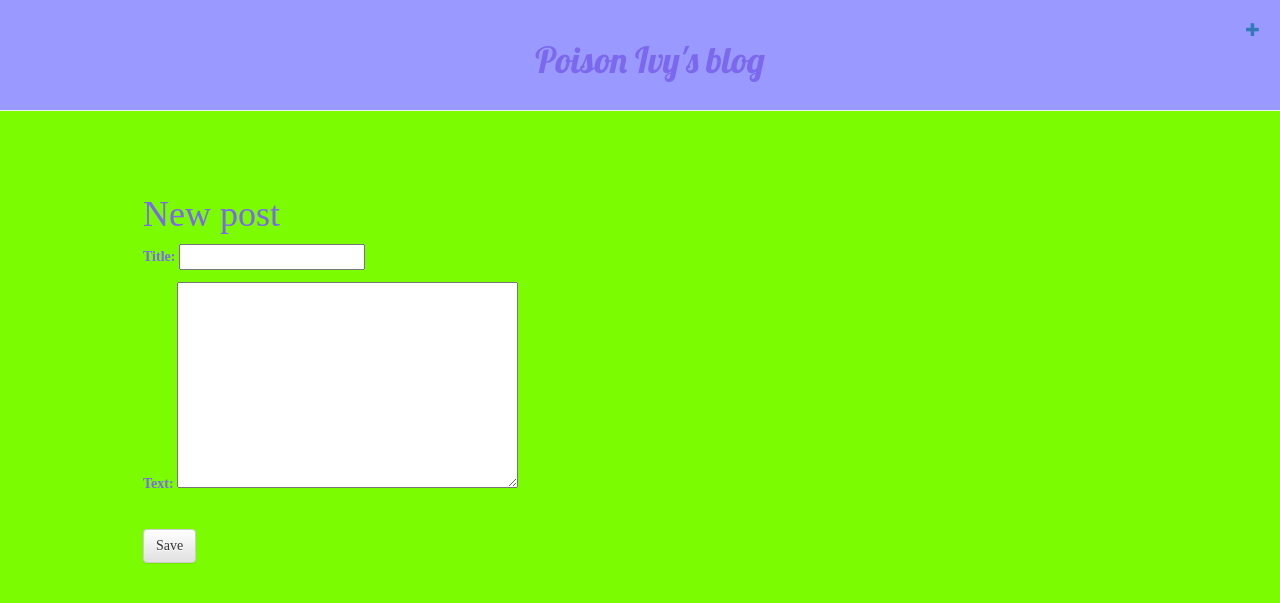
After one commit to PoisonIvysaurBridge/my-first-blog, a Django app: page /post/new/ in a window 1280 px wide. The commit adds this page. Shown: the top 603 px of the page. Run offline with Django 3.2, Linux system fonts and the light colour scheme; some libraries are stand-ins or nearby versions; some web fonts are replaced.

Commit message:
added new post feature

```diff
--- a/blog/forms.py
+++ b/blog/forms.py
@@ -1,6 +1,16 @@
 from django import forms
+from .models import Post
 from django.contrib.auth.models import User
 
+class PostForm(forms.ModelForm):
+
+    class Meta:
+        model = Post
+        fields = ('title', 'text',)
+    '''
+    title = forms.CharField(label="Title:", max_length=100)
+    text = forms.CharField(label="Content:")
+'''
 class AuthorForm(forms.Form):
     first_name = forms.CharField(label="First Name", max_length=100)
     last_name = forms.CharField(label="Last Name", max_length=100)
--- a/blog/static/css/blog.css
+++ b/blog/static/css/blog.css
@@ -23,12 +23,10 @@ div.page-header{
     margin: 0;
     padding: 20px 20px 20px 40px;
     text-decoration: none;
+    text-align: center;
+
 }
 
-h1 {
-    font-size: 36;
-    text-align: center;
-}
 div.container{
     margin: 5% 10%;
 }
@@ -45,3 +43,11 @@ div.post{
 p.date{
     font-family: tahoma;
 }
+
+#new{
+    float: right;
+}
+
+form.post-form{
+    color: mediumslateblue;
+}
--- a/blog/templates/blog/base.html
+++ b/blog/templates/blog/base.html
@@ -3,12 +3,21 @@
     <head>
         <title>Poison Ivy's blog</title>
         {% load staticfiles %}
+        <link rel="stylesheet" href="//maxcdn.bootstrapcdn.com/bootstrap/3.2.0/css/bootstrap.min.css">
+        <link rel="stylesheet" href="//maxcdn.bootstrapcdn.com/bootstrap/3.2.0/css/bootstrap-theme.min.css">
+        <link href='//fonts.googleapis.com/css?family=Lobster&subset=latin,latin-ext' rel='stylesheet' type='text/css'>
         <link rel="stylesheet" href="{% static 'css/blog.css' %}">
     </head>
 
     <body>
         <div class="page-header">
-            <h1><a href="">Poison Ivy's blog</a></h1>
+            <div id="new">
+                <a href="{% url 'post_new' %}" class="top-menu"><span class="glyphicon glyphicon-plus"></span></a>
+            </div>
+            <h1 style="color:mediumslateblue;">Poison Ivy's blog</h1>
+
+        </div>
+
         </div>
         <div class="container">
             <div class="content">
--- /dev/null
+++ b/blog/templates/blog/post_edit.html
@@ -0,0 +1,10 @@
+{% extends 'blog/base.html' %}
+
+{% block content %}
+    <h1 style="color:mediumslateblue;">New post</h1>
+    <form method="POST" class="post-form">
+        {% csrf_token %}
+        {{ form.as_p }}<br>
+        <button type="submit" class="save btn btn-default">Save</button>
+    </form>
+{% endblock %}
--- a/blog/urls.py
+++ b/blog/urls.py
@@ -4,5 +4,6 @@ from . import views
 urlpatterns = [
     url(r'^$', views.post_list, name='post_list'),
     url(r'^post/(?P<pk>\d+)/$', views.post_detail, name='post_detail'),
+    url(r'^post/new/$', views.post_new, name='post_new'),
     #url(r'^$', views.index, name='index'),
 ]
--- a/blog/views.py
+++ b/blog/views.py
@@ -1,6 +1,6 @@
 from django.shortcuts import render, redirect, get_object_or_404
 from django.utils import timezone
-from .forms import AuthorForm
+from .forms import AuthorForm, PostForm
 from .models import Post #, Author
 # Create your views here.
 def post_list(request):
@@ -10,6 +10,19 @@ def post_list(request):
 def post_detail(request, pk):
     post = get_object_or_404(Post, pk=pk)
     return render(request, 'blog/post_detail.html', {'post': post})
+
+def post_new(request):
+    if request.method == "POST":
+        form = PostForm(request.POST)
+        if form.is_valid():
+            post = form.save(commit=False)
+            post.author = request.user
+            post.published_date = timezone.now()
+            post.save()
+            return redirect('post_detail', pk=post.pk)
+    else:
+        form = PostForm()
+    return render(request, 'blog/post_edit.html', {'form': form})
 '''
 def index(request):
 
```
